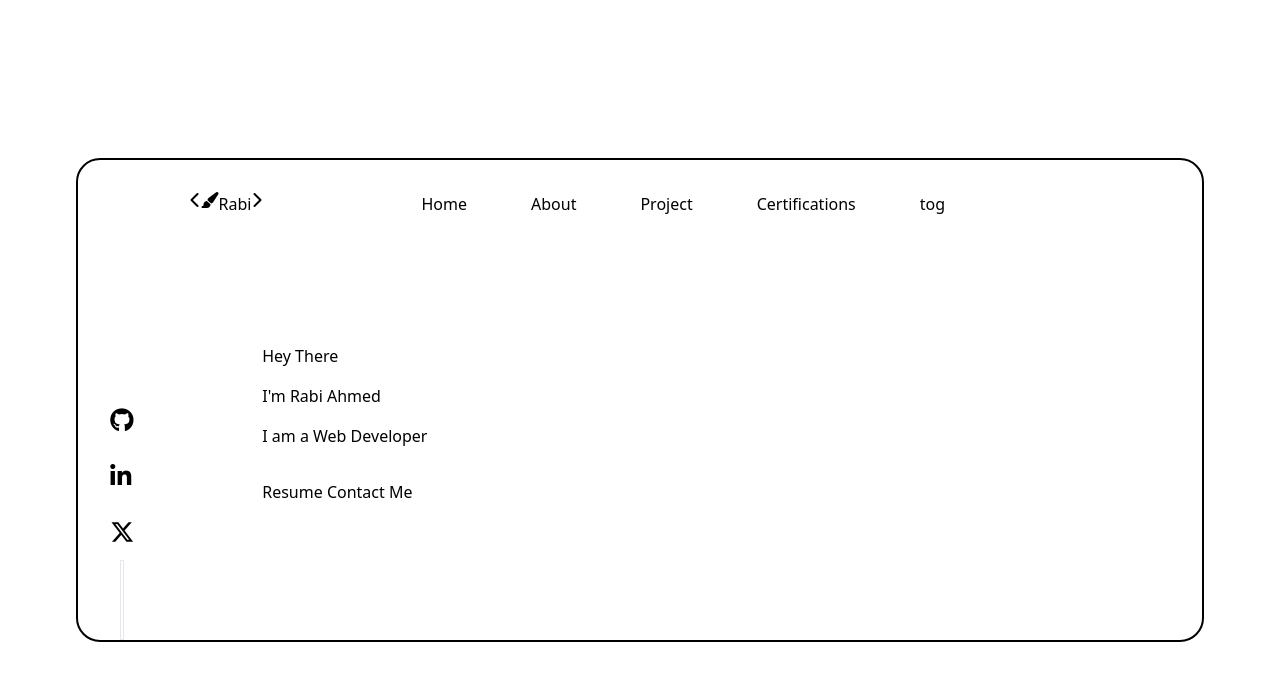
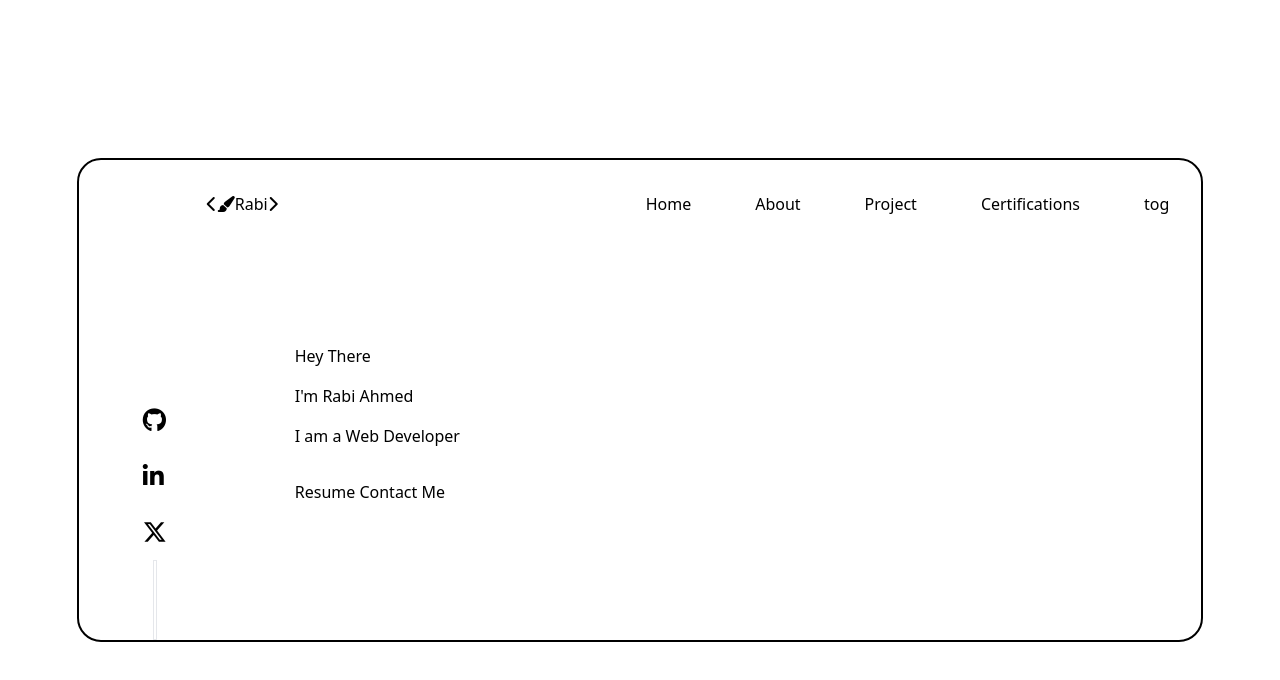
Before and after one commit to rahbhee/Portfolio-website, a website: page src/index.html in a window 1280 px wide. Drawn offline with nearby package versions, Linux system fonts and the light colour scheme.

Commit message:
aother css

```diff
--- a/src/index.html
+++ b/src/index.html
@@ -9,15 +9,15 @@
     <link rel="stylesheet" href="https://cdnjs.cloudflare.com/ajax/libs/font-awesome/6.5.1/css/all.min.css" integrity="sha512-DTOQO9RWCH3ppGqcWaEA1BIZOC6xxalwEsw9c2QQeAIftl+Vegovlnee1c9QX4TctnWMn13TZye+giMm8e2LwA==" crossorigin="anonymous" referrerpolicy="no-referrer" />
 </head>
 <body class="flex text-align h-screen justify-center">
-    <main class="grid grid-cols-10 place-self-center justify-center border-2 border-black pt-8 rounded-3xl">
-        <header class="col-start-2 col-end-9 flex">
-            <div class="flex">
+    <main class="place-self-center justify-center border-2 border-black pt-8 rounded-3xl">
+        <header class="flex justify-between">
+            <div class="flex text-align place-items-center ml-32 mr-52">
                 <i class="fa-solid fa-chevron-left"></i>
                 <i class="fa-solid fa-paintbrush"></i>
                 <h3 class="">Rabi</h3>
                 <i class="mr-40 fa-solid fa-chevron-right"></i>
             </div>
-            <nav class="col-start-4 col-end-9 flex font-medium">
+            <nav class="flex font-medium">
                 <p class="mr-16">Home</p>
                 <p class="mr-16">About</p>
                 <p class="mr-16">Project</p>
@@ -25,7 +25,7 @@
                 <div class="mr-8">tog</div>
             </nav>
         </header>
-        <section class="col-start-1 col-end-10 flex mt-28 ml-8">
+        <section class="flex mt-28 ml-16">
         <aside class="flex flex-col justify-between mr-16 mt-16">
             <a href="https://github.com/rahbhee"><i class="my-4 fa-brands fa-github"></i></a>
             <a href=""><i class="my-4 fa-brands fa-linkedin-in"></i></a>
@@ -40,6 +40,7 @@
             <button>Contact Me</button>
             <img/>
         </article>
+
         </section>
         <section>
             <p></p>
@@ -48,5 +49,6 @@
             <p></p>
         </section>
     </main>
+
 </body>
 </html>
```
